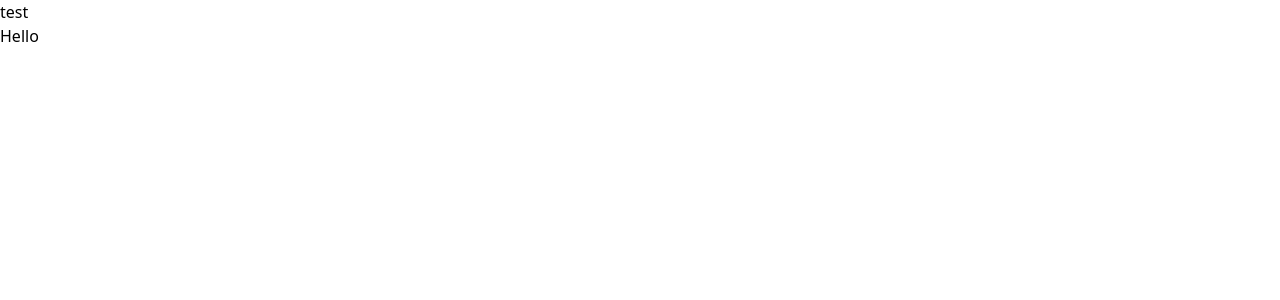
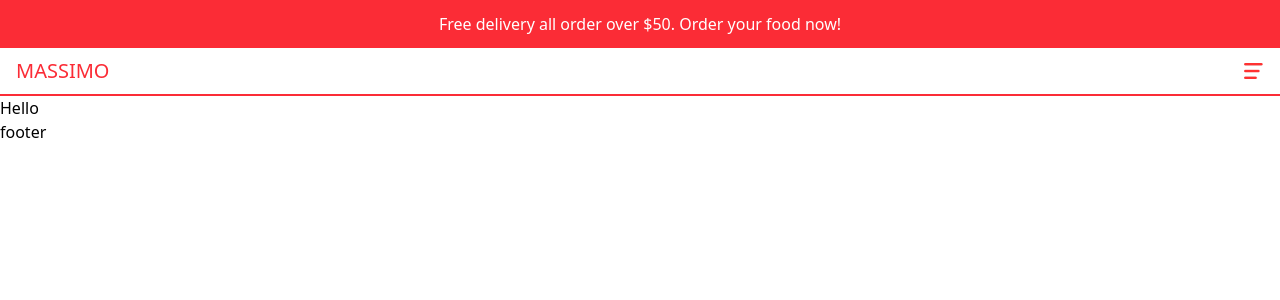
Before and after one commit to Nikhilm0017/Foodproject, a Next.js app: page / in a window 1280 px wide. Shown: the top 300 px of the page. Built offline with nearby package versions, Linux system fonts and the light colour scheme.

Commit message:
second update

```diff
--- /dev/null
+++ b/app/components/Carticon.tsx
@@ -0,0 +1,16 @@
+import Link from 'next/link'
+import Image from 'next/image'
+import React from 'react'
+
+function Carticon() {
+  return (
+    <Link href="/cart" className='flex items-center gap-4'>
+        <div className='relative w-8 h-8'>
+            <Image src="/cart.png" alt="" fill/>
+        </div>
+        <span>Cart (3)</span>
+    </Link>
+  )
+}
+
+export default Carticon
--- /dev/null
+++ b/app/components/menu.tsx
@@ -0,0 +1,44 @@
+"use client"
+import React, { useState } from 'react'
+import Image from 'next/image'
+import Link from 'next/link';
+import Carticon from './Carticon';
+
+const links = [
+  { id: 1, title: "Homepage", url: "/"},
+  { id: 2, title: "Menu", url: "/menu"},
+  { id: 3, title: "Working Hours", url: "/"},
+  { id: 4, title: "Contact", url: "/"},
+];
+
+const menu = () => {
+  const [open, setOpen] = useState(false)
+
+  //TEMPRORARY
+  const user = false
+  return (
+    <div>
+      {!open ? (
+        <Image src="/open.png" alt='' width={20} height={20} onClick={()=> setOpen(true)}/>
+      ):(
+        <Image src="/close.png" alt='' width={20} height={20} onClick={()=> setOpen(false)}/>
+      )}
+
+      {open && (<div className='bg-red-500 text-white absolute left-0 top-24 w-full h-[calc(100vh-6rem)] flex flex-col gap-8 items-center justify-center text-3xl z-10'>
+        {links.map(item=>(
+          <Link href={item.url} key={item.id} onClick={()=>setOpen(false)}>
+            {item.title}
+          </Link>
+        ))}
+        {!user ? (
+          <Link href="/login" onClick={()=>setOpen(false)}>Login</Link>
+        ):(
+          <Link href="/orders" onClick={()=>setOpen(false)}>Order</Link>
+        )}
+          <Link href="/cart" onClick={()=>setOpen(false)}><Carticon /></Link>
+      </div>)}
+    </div>
+  )
+}
+
+export default menu
--- a/app/components/navbar.tsx
+++ b/app/components/navbar.tsx
@@ -1,8 +1,18 @@
 import React from 'react'
-
+import Menu from './menu'
+import Link from 'next/link'
 const navbar = () => {
   return (
-    <div>navbar</div>
+    <>
+    <div className='h-12 text-red-500 p-4 flex items-center justify-between border-b-2 border-b-red-500 uppercase'>
+      <div className='text-xl'>
+        <Link href={"/"}>Massimo</Link>
+      </div>
+      <div>
+        <Menu />
+      </div>
+    </div>
+    </>
   )
 }
 
--- a/app/components/notification.tsx
+++ b/app/components/notification.tsx
@@ -2,7 +2,7 @@
 
 function notification() {
   return (
-    <div>notification</div>
+    <div className='h-12 bg-red-500 text-white px-4 flex justify-center items-center text-center text-sm md:text-base'>Free delivery all order over $50. Order your food now!</div>
   )
 }
 
--- a/app/layout.tsx
+++ b/app/layout.tsx
@@ -1,3 +1,6 @@
+import Notification from "./components/notification";
+import Navbar from "./components/navbar";
+import Footer from "./components/footer";
 import type { Metadata } from "next";
 import { Geist, Geist_Mono } from "next/font/google";
 import "./globals.css";
@@ -27,8 +30,10 @@
       <body
         className={`${geistSans.variable} ${geistMono.variable} antialiased`}
       >
-        test
+        <Notification/>
+        <Navbar />
         {children}
+        <Footer />
       </body>
     </html>
   );
```
